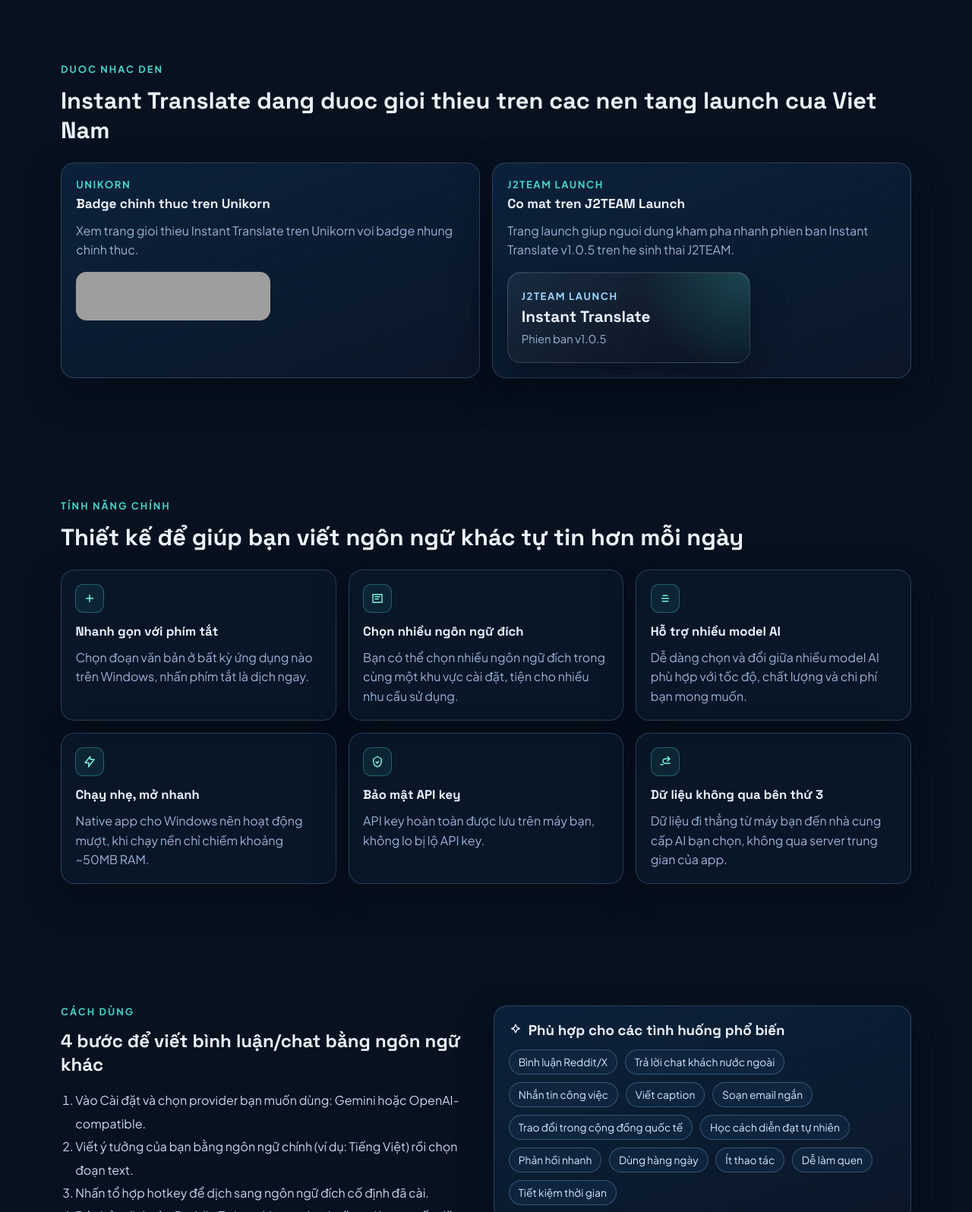
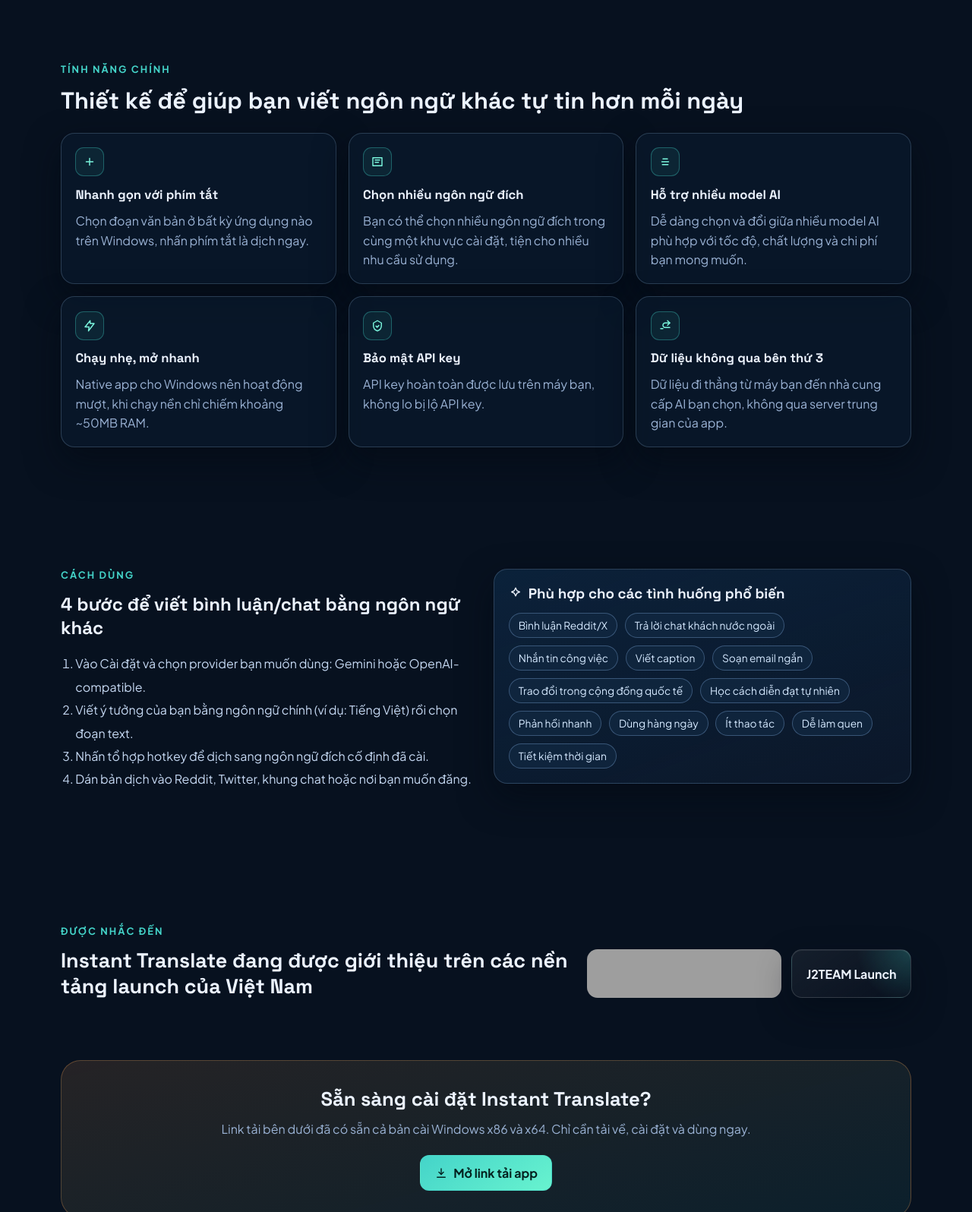
Before and after one commit to ocampoje17/instant-translate-landing-page, a website built with Vite: page index.html in a window 1280 px wide. Shown: the part 1266-2862 px from the top of the page at 76% size. Built offline with nearby package versions, Linux system fonts and the light colour scheme; grey boxes are pictures that could not be loaded.

Commit message:
Refine featured badges layout

```diff
--- a/index.html
+++ b/index.html
@@ -97,57 +97,6 @@
       </div>
     </section>
 
-    <section id="featured-on" class="section featured-on">
-      <div class="section-head reveal">
-        <p class="eyebrow">DUOC NHAC DEN</p>
-        <h2>Instant Translate dang duoc gioi thieu tren cac nen tang launch cua Viet Nam</h2>
-      </div>
-
-      <div class="featured-grid">
-        <article class="featured-card reveal">
-          <div class="featured-copy">
-            <p class="featured-label">Unikorn</p>
-            <h3>Badge chinh thuc tren Unikorn</h3>
-            <p>Xem trang gioi thieu Instant Translate tren Unikorn voi badge nhung chinh thuc.</p>
-          </div>
-          <a
-            class="embed-badge"
-            href="https://unikorn.vn/p/instant-translate-chi-windows?ref=embed-instant-translate-chi-windows"
-            target="_blank"
-            rel="noreferrer"
-            aria-label="Mo trang Instant Translate tren Unikorn"
-          >
-            <img
-              src="https://unikorn.vn/api/widgets/badge/instant-translate-chi-windows?theme=light"
-              alt="Instant Translate (chi Windows) tren Unikorn.vn"
-              style="width: 256px; height: 64px;"
-              width="256"
-              height="64"
-            />
-          </a>
-        </article>
-
-        <article class="featured-card reveal" data-delay="80">
-          <div class="featured-copy">
-            <p class="featured-label">J2TEAM Launch</p>
-            <h3>Co mat tren J2TEAM Launch</h3>
-            <p>Trang launch giup nguoi dung kham pha nhanh phien ban Instant Translate v1.0.5 tren he sinh thai J2TEAM.</p>
-          </div>
-          <a
-            class="launch-badge"
-            href="https://launch.j2team.dev/products/instant-translate-chi-windows-v105"
-            target="_blank"
-            rel="noreferrer"
-            aria-label="Mo trang Instant Translate tren J2TEAM Launch"
-          >
-            <span class="launch-badge-brand">J2TEAM Launch</span>
-            <strong>Instant Translate</strong>
-            <span class="launch-badge-meta">Phien ban v1.0.5</span>
-          </a>
-        </article>
-      </div>
-    </section>
-
     <section id="features" class="section">
       <div class="section-head reveal">
         <p class="eyebrow">TÍNH NĂNG CHÍNH</p>
@@ -221,6 +170,41 @@
           <span>Bình luận Reddit/X</span><span>Trả lời chat khách nước ngoài</span><span>Nhắn tin công việc</span><span>Viết caption</span>
           <span>Soạn email ngắn</span><span>Trao đổi trong cộng đồng quốc tế</span><span>Học cách diễn đạt tự nhiên</span><span>Phản hồi nhanh</span>
           <span>Dùng hàng ngày</span><span>Ít thao tác</span><span>Dễ làm quen</span><span>Tiết kiệm thời gian</span>
+        </div>
+      </div>
+    </section>
+
+    <section id="featured-on" class="section featured-on">
+      <div class="section-head reveal">
+        <p class="eyebrow">&#272;&#431;&#7906;C NH&#7854;C &#272;&#7870;N</p>
+        <div class="featured-inline">
+          <h2>Instant Translate &#273;ang &#273;&#432;&#7907;c gi&#7899;i thi&#7879;u tr&#234;n c&#225;c n&#7873;n t&#7843;ng launch c&#7911;a Vi&#7879;t Nam</h2>
+          <div class="featured-badges">
+            <a
+              class="embed-badge"
+              href="https://unikorn.vn/p/instant-translate-chi-windows?ref=embed-instant-translate-chi-windows"
+              target="_blank"
+              rel="noreferrer"
+              aria-label="M&#7903; trang Instant Translate tr&#234;n Unikorn"
+            >
+              <img
+                src="https://unikorn.vn/api/widgets/badge/instant-translate-chi-windows?theme=light"
+                alt="Instant Translate (ch&#7881; Windows) tr&#234;n Unikorn.vn"
+                style="width: 256px; height: 64px;"
+                width="256"
+                height="64"
+              />
+            </a>
+            <a
+              class="launch-badge"
+              href="https://launch.j2team.dev/products/instant-translate-chi-windows-v105"
+              target="_blank"
+              rel="noreferrer"
+              aria-label="M&#7903; trang Instant Translate tr&#234;n J2TEAM Launch"
+            >
+              <span>J2TEAM Launch</span>
+            </a>
+          </div>
         </div>
       </div>
     </section>
--- a/styles.css
+++ b/styles.css
@@ -439,48 +439,31 @@
   line-height: 1.5;
 }
 
-.featured-grid {
-  margin-top: 1.4rem;
-  display: grid;
-  gap: 1rem;
-  grid-template-columns: repeat(2, minmax(0, 1fr));
+.featured-inline {
+  margin-top: 0.6rem;
+  display: flex;
+  align-items: center;
+  flex-wrap: wrap;
+  gap: 1rem 1.25rem;
 }
 
-.featured-card {
-  border: 1px solid var(--card-border);
-  border-radius: var(--radius);
-  background: linear-gradient(160deg, rgba(12, 36, 62, 0.88), rgba(14, 27, 47, 0.64));
-  padding: 1.2rem;
-  box-shadow: var(--shadow);
-  display: flex;
-  flex-direction: column;
-  gap: 1rem;
-  min-height: 220px;
+.featured-inline h2 {
+  margin: 0;
+  font-size: clamp(1.35rem, 2.1vw, 2rem);
+  flex: 1 1 420px;
 }
 
-.featured-copy h3 {
-  margin-top: 0.35rem;
-  font-size: 1.08rem;
-}
-
-.featured-copy p:last-child {
-  margin: 0.75rem 0 0;
-  color: var(--text-soft);
-  line-height: 1.6;
-}
-
-.featured-label {
-  margin: 0;
-  color: var(--primary);
-  font-size: 0.82rem;
-  font-weight: 700;
-  letter-spacing: 0.12em;
-  text-transform: uppercase;
+.featured-badges {
+  display: flex;
+  align-items: center;
+  flex-wrap: wrap;
+  gap: 0.85rem;
 }
 
 .embed-badge {
   display: inline-flex;
   width: fit-content;
+  flex: 0 0 auto;
 }
 
 .embed-badge img {
@@ -491,46 +474,28 @@
 }
 
 .launch-badge {
-  width: min(100%, 320px);
-  min-height: 120px;
-  border-radius: 18px;
-  padding: 1rem 1.1rem;
+  min-height: 64px;
+  padding: 0.95rem 1.15rem;
   text-decoration: none;
   color: var(--text);
-  display: flex;
-  flex-direction: column;
+  display: inline-flex;
+  align-items: center;
   justify-content: center;
-  gap: 0.4rem;
   border: 1px solid rgba(255, 255, 255, 0.14);
+  border-radius: 14px;
   background:
     radial-gradient(circle at top right, rgba(68, 212, 201, 0.24), transparent 42%),
     linear-gradient(145deg, rgba(255, 255, 255, 0.06), rgba(9, 17, 31, 0.88));
   box-shadow: inset 0 1px 0 rgba(255, 255, 255, 0.08), 0 18px 45px rgba(3, 9, 18, 0.42);
   transition: transform 0.2s ease, border-color 0.2s ease, box-shadow 0.2s ease;
+  font-weight: 700;
+  white-space: nowrap;
 }
 
 .launch-badge:hover {
   transform: translateY(-2px);
   border-color: rgba(68, 212, 201, 0.46);
   box-shadow: inset 0 1px 0 rgba(255, 255, 255, 0.08), 0 22px 48px rgba(3, 9, 18, 0.5);
-}
-
-.launch-badge-brand {
-  color: #9bd6ff;
-  font-size: 0.82rem;
-  font-weight: 700;
-  letter-spacing: 0.12em;
-  text-transform: uppercase;
-}
-
-.launch-badge strong {
-  font-family: "Space Grotesk", sans-serif;
-  font-size: 1.3rem;
-}
-
-.launch-badge-meta {
-  color: var(--text-soft);
-  font-size: 0.92rem;
 }
 
 .feature-grid {
@@ -732,8 +697,8 @@
     grid-template-columns: repeat(2, minmax(0, 1fr));
   }
 
-  .featured-grid {
-    grid-template-columns: 1fr;
+  .featured-inline {
+    align-items: flex-start;
   }
 
   .split {
@@ -787,12 +752,12 @@
     max-height: 420px;
   }
 
-  .featured-card {
-    min-height: unset;
+  .featured-badges {
+    width: 100%;
   }
 
   .launch-badge {
-    width: 100%;
+    min-height: 56px;
   }
 
   .window-body {
```
